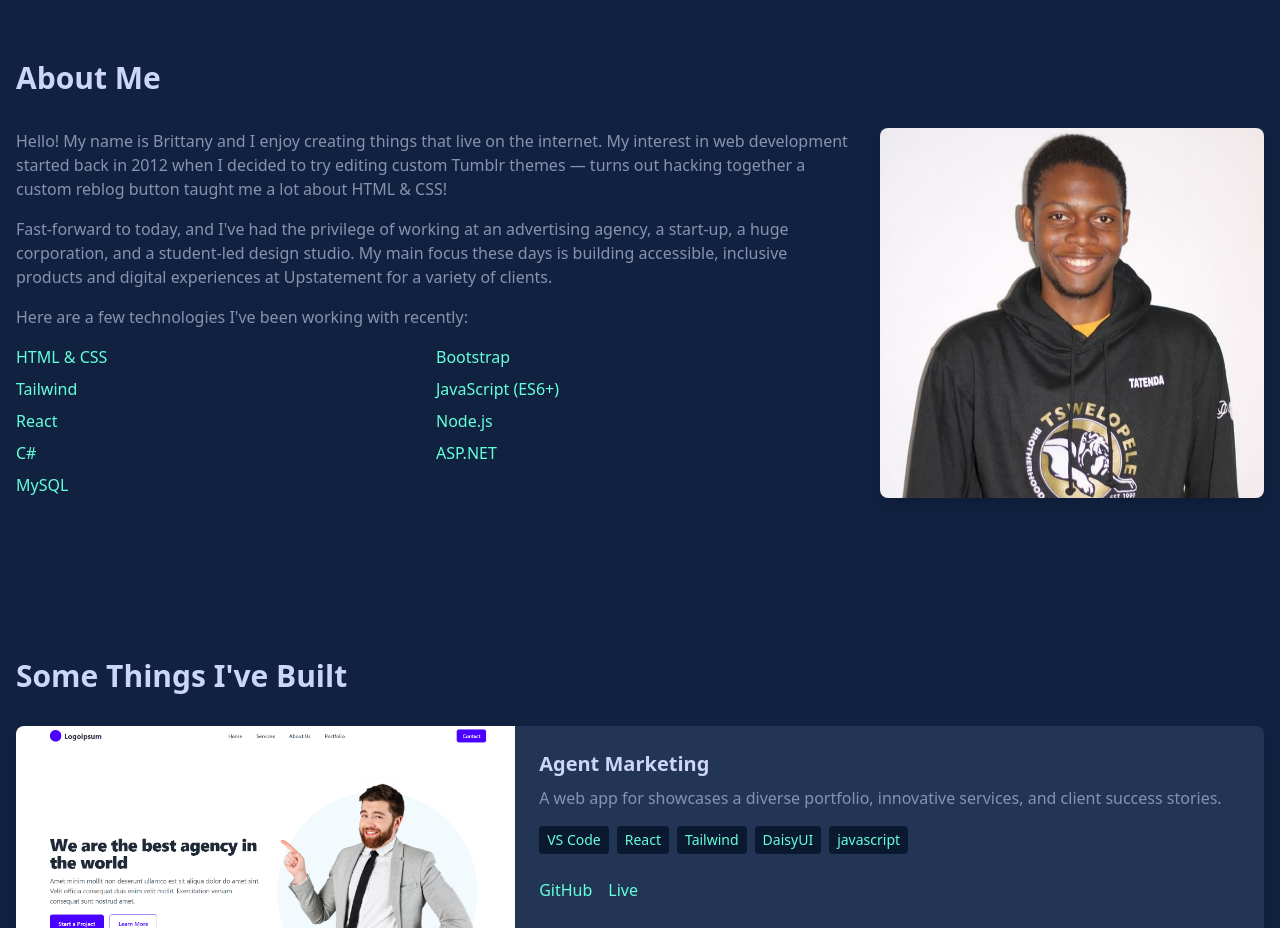
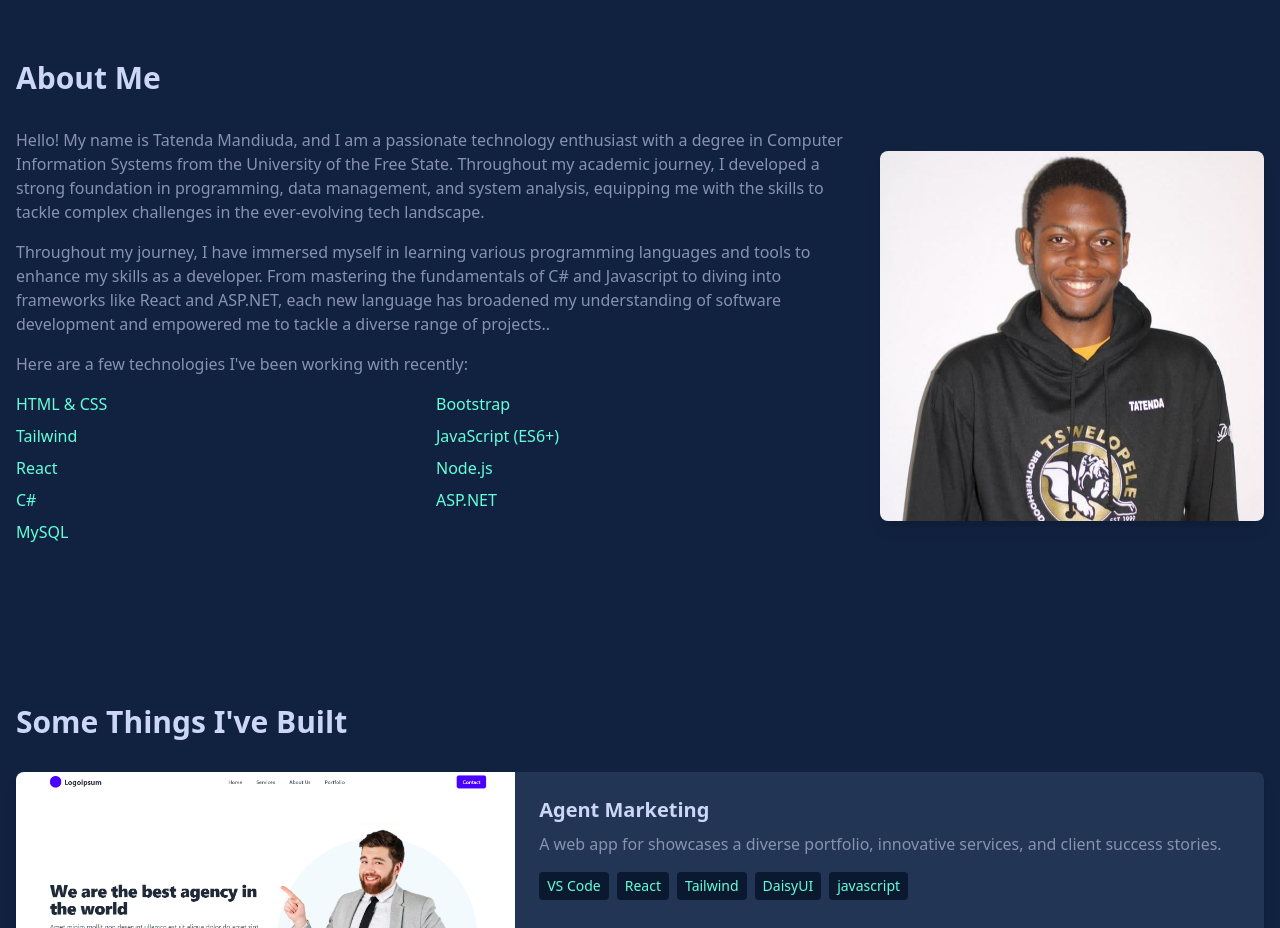
Before and after one commit to T1t3nda/Portfolio, a React (Vite) app: page / in a window 1280 px wide. Shown: the part 820-1748 px from the top of the page. Built offline with nearby package versions, Linux system fonts and the light colour scheme.

Commit message:
Update About.jsx

```diff
--- a/src/components/About.jsx
+++ b/src/components/About.jsx
@@ -20,18 +20,10 @@ const About = forwardRef((props, ref) => {
         <div className='flex flex-col md:flex-row items-center'>
           <div className='md:w-2/3 mb-8 md:mb-0'>
             <p className='text-slate mb-4'>
-              Hello! My name is Brittany and I enjoy creating things that live
-              on the internet. My interest in web development started back in
-              2012 when I decided to try editing custom Tumblr themes — turns
-              out hacking together a custom reblog button taught me a lot about
-              HTML & CSS!
+              Hello! My name is Tatenda Mandiuda, and I am a passionate technology enthusiast with a degree in Computer Information Systems from the University of the Free State. Throughout my academic journey, I developed a strong foundation in programming, data management, and system analysis, equipping me with the skills to tackle complex challenges in the ever-evolving tech landscape.
             </p>
             <p className='text-slate mb-4'>
-              Fast-forward to today, and I've had the privilege of working at an
-              advertising agency, a start-up, a huge corporation, and a
-              student-led design studio. My main focus these days is building
-              accessible, inclusive products and digital experiences at
-              Upstatement for a variety of clients.
+              Throughout my journey, I have immersed myself in learning various programming languages and tools to enhance my skills as a developer. From mastering the fundamentals of C# and Javascript to diving into frameworks like React and ASP.NET, each new language has broadened my understanding of software development and empowered me to tackle a diverse range of projects..
             </p>
             <p className='text-slate'>
               Here are a few technologies I've been working with recently:
```
